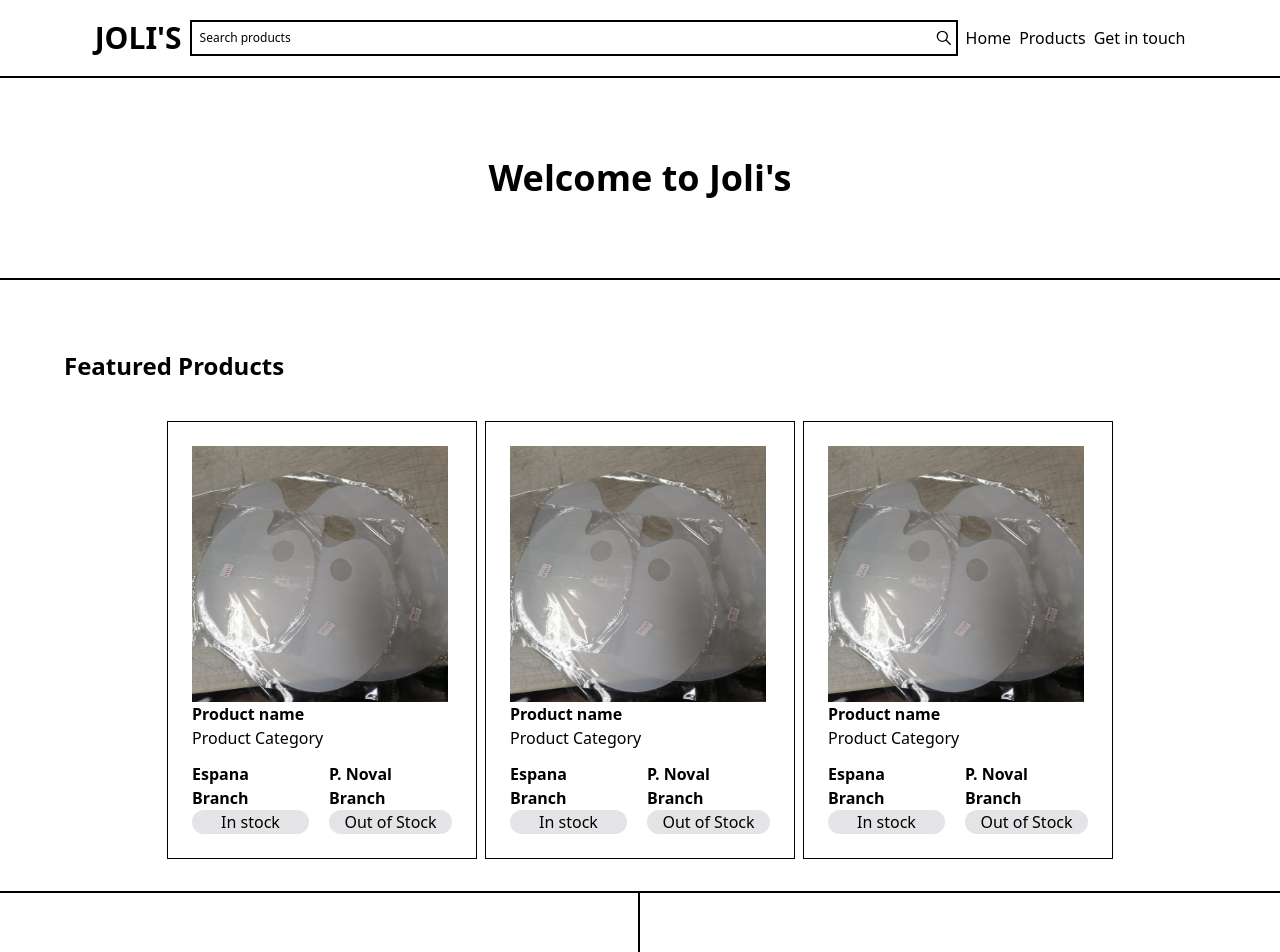
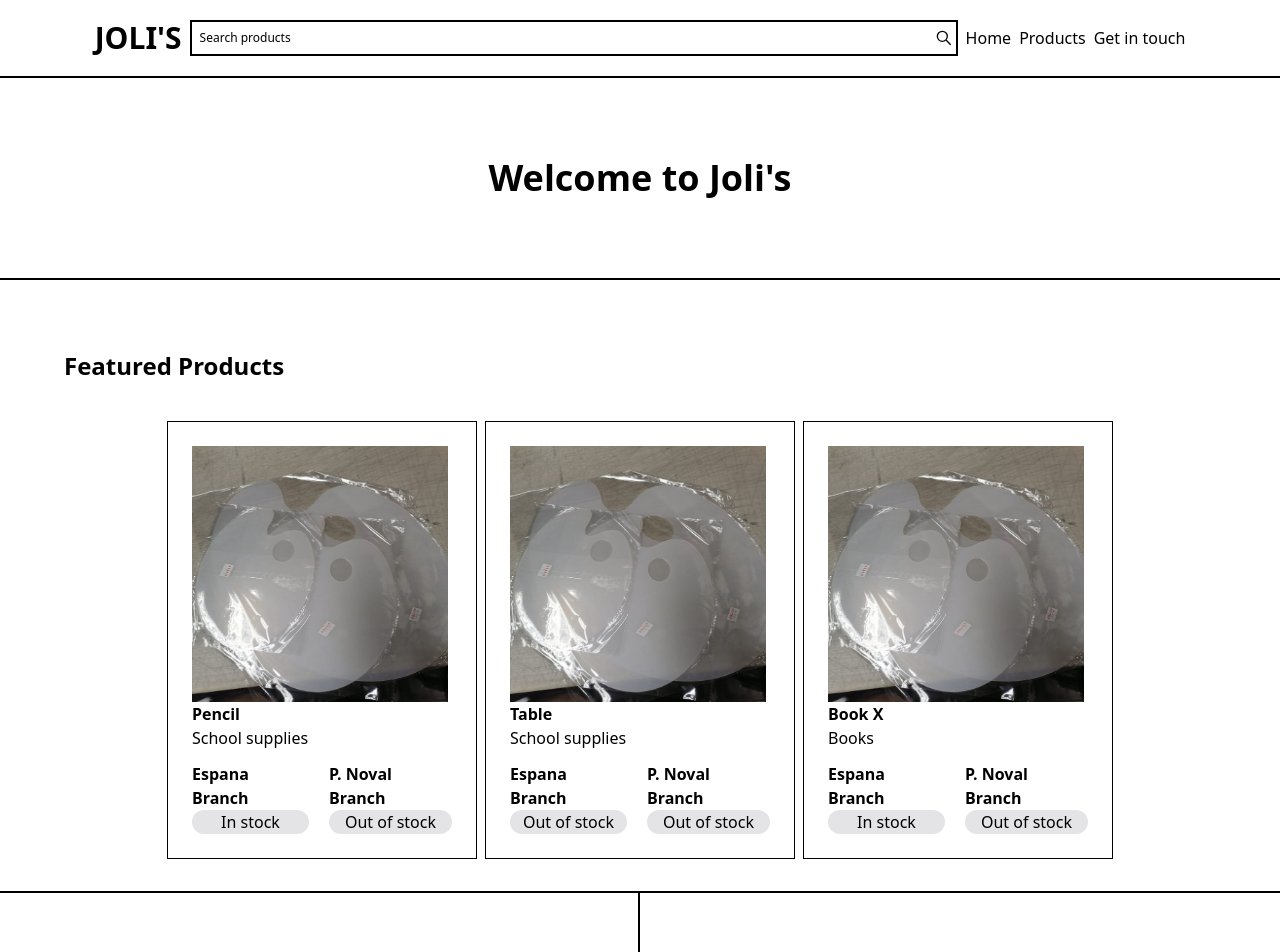
Before and after one commit to quinzonjosh/jolis, a Next.js app: page / in a window 1280 px wide. Shown: the top 952 px of the page. Built offline with nearby package versions, Linux system fonts and the light colour scheme.

Commit message:
Added dummy data

```diff
--- a/components/FeaturedProducts/FeaturedProducts.jsx
+++ b/components/FeaturedProducts/FeaturedProducts.jsx
@@ -1,4 +1,6 @@
 import Product from "../Product/Product";
+import data from "../../data/products.json";
+
 const FeaturedProducts = () => {
   return (
     <section className="py-8 border-b-2 border-black">
@@ -9,9 +11,22 @@ const FeaturedProducts = () => {
 
         <div className="flex justify-center gap-2">
           {/* product card */}
+          {/* array_object.map((item, index) =>  { return <Something title={item.title} description={item.description} key={index} /> }) */}
+          {data.map((product, index) => {
+            return (
+              <Product
+                image={product.image}
+                name={product.name}
+                category={product.category}
+                espana_stock={product.espana_stock}
+                pnoval_stock={product.pnoval_stock}
+                key={index}
+              />
+            );
+          })}
+          {/* <Product />
           <Product />
-          <Product />
-          <Product />
+          <Product /> */}
         </div>
       </div>
     </section>
--- a/components/Product/Product.jsx
+++ b/components/Product/Product.jsx
@@ -1,25 +1,25 @@
 import Image from "next/image";
 
-function Product({ prop }) {
+function Product({ image, name, category, espana_stock, pnoval_stock }) {
   return (
     <div className="block max-w-[310px] p-6 border border-black">
       <div className="relative w-64 h-64">
-        <Image src="/images/sample.jpg" alt="sample" layout="fill" />
+        <Image src={image} alt="sample" layout="fill" />
       </div>
 
-      <h3 className="font-bold break-words">Product name</h3>
-      <p className="mb-3">Product Category</p>
+      <h3 className="font-bold break-words">{name}</h3>
+      <p className="mb-3">{category}</p>
       <div className="flex flex-row gap-5">
         <div className="flex flex-col">
           <div className="font-bold">Espana Branch</div>
           <div className="bg-zinc-200 rounded-xl px-1 text-center">
-            In stock
+            {espana_stock}
           </div>
         </div>
         <div className="flex flex-col">
           <div className="font-bold">P. Noval Branch</div>
           <div className="bg-zinc-200 rounded-xl px-3 text-center">
-            Out of Stock
+            {pnoval_stock}
           </div>
         </div>
       </div>
--- /dev/null
+++ b/data/products.json
@@ -0,0 +1,24 @@
+[
+    {
+        "image": "/images/sample.jpg",
+        "name": "Pencil",
+        "category": "School supplies",
+        "espana_stock": "In stock",
+        "pnoval_stock": "Out of stock"
+    },
+    {
+        "image": "/images/sample.jpg",
+        "name": "Table",
+        "category": "School supplies",
+        "espana_stock": "Out of stock",
+        "pnoval_stock": "Out of stock"
+    },
+    {
+        "image": "/images/sample.jpg",
+        "name": "Book X",
+        "category": "Books",
+        "espana_stock": "In stock",
+        "pnoval_stock": "Out of stock"
+    }
+
+]
```
